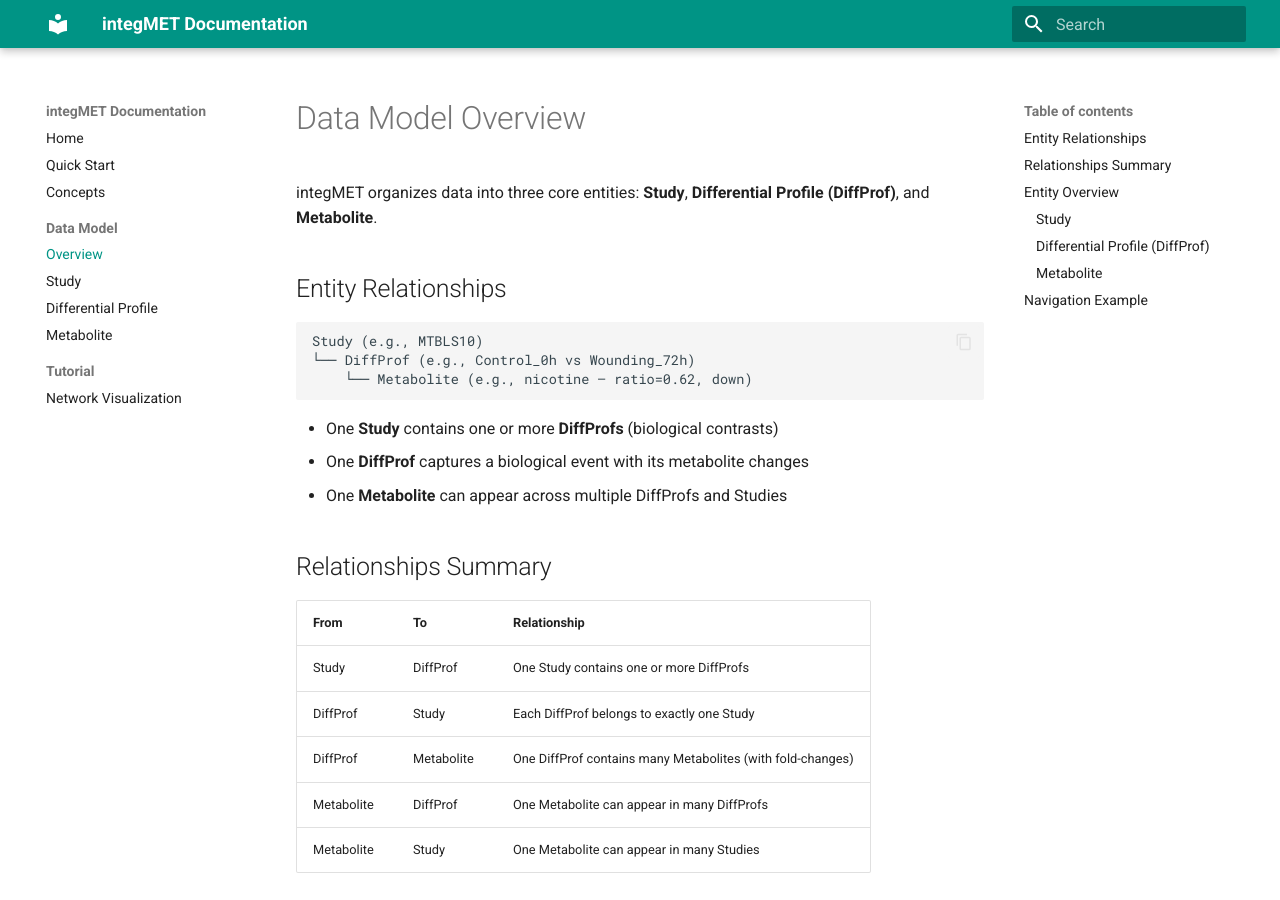
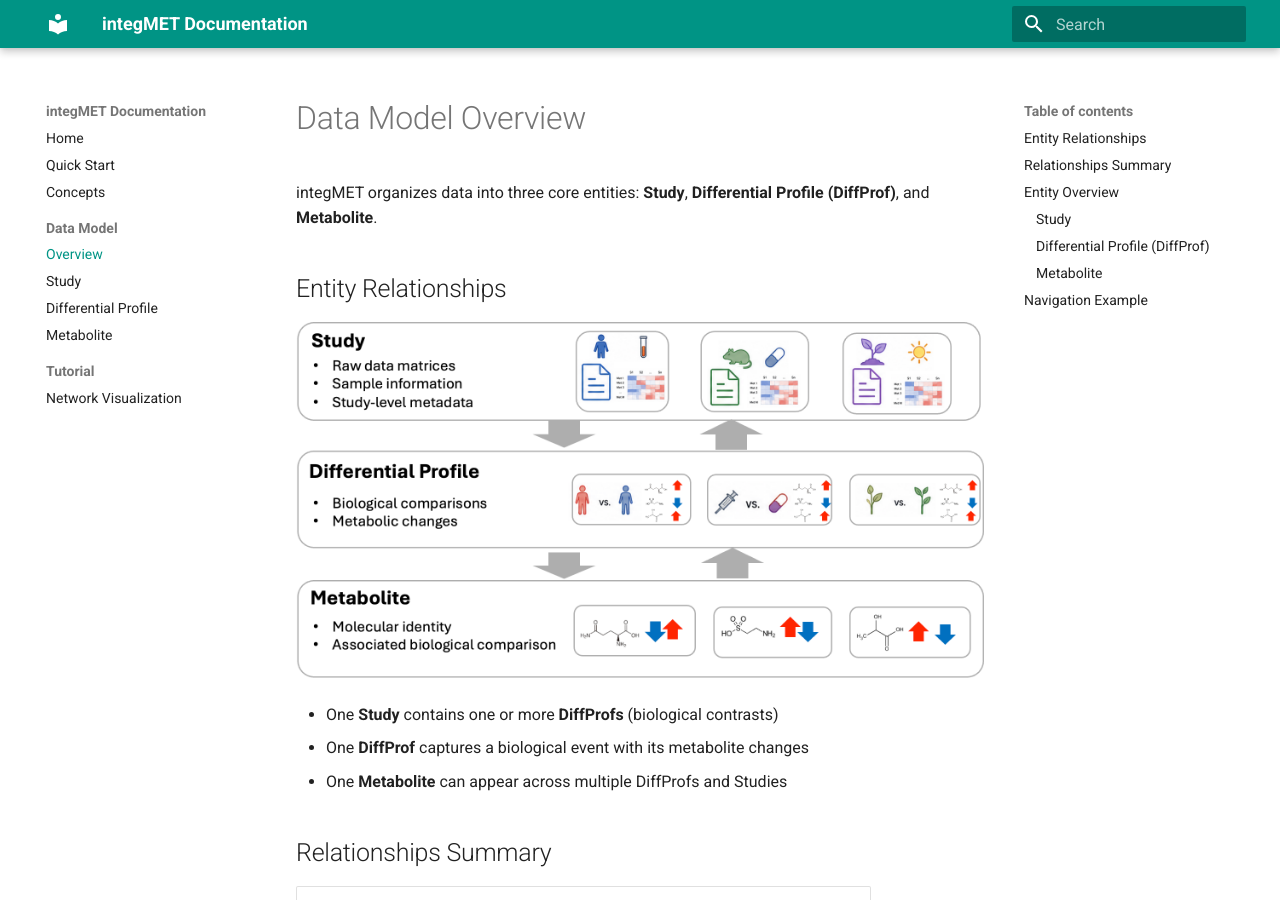
Before and after one commit to integMET/integMET-docs, an MkDocs documentation site: the page built from docs/data_model/overview.md, in a window 1280 px wide and 900 px high. Built offline with MkDocs 1.6.1 and Material for MkDocs 9.7.7, drawn with Linux system fonts in a browser that asks for light colours.

Commit message:
Add concept diagrams
- Add concept_core.png to Home page
- Add layers.png to Data Model overview

Co-Authored-By: Claude Opus 4.5 <noreply@anthropic.com>

````diff
--- a/docs/data_model/overview.md
+++ b/docs/data_model/overview.md
@@ -4,11 +4,7 @@ integMET organizes data into three core entities: **Study**, **Differential Prof
 
 ## Entity Relationships
 
-```
-Study (e.g., MTBLS10)
-└── DiffProf (e.g., Control_0h vs Wounding_72h)
-    └── Metabolite (e.g., nicotine — ratio=0.62, down)
-```
+![Entity Relationships](../images/layers.png)
 
 - One **Study** contains one or more **DiffProfs** (biological contrasts)
 - One **DiffProf** captures a biological event with its metabolite changes
````
Also changed, not shown: docs/index.md (+2 -0 lines), docs/core_concept.png (added), docs/images/concept_core.png (added), docs/images/layers.png (added).
